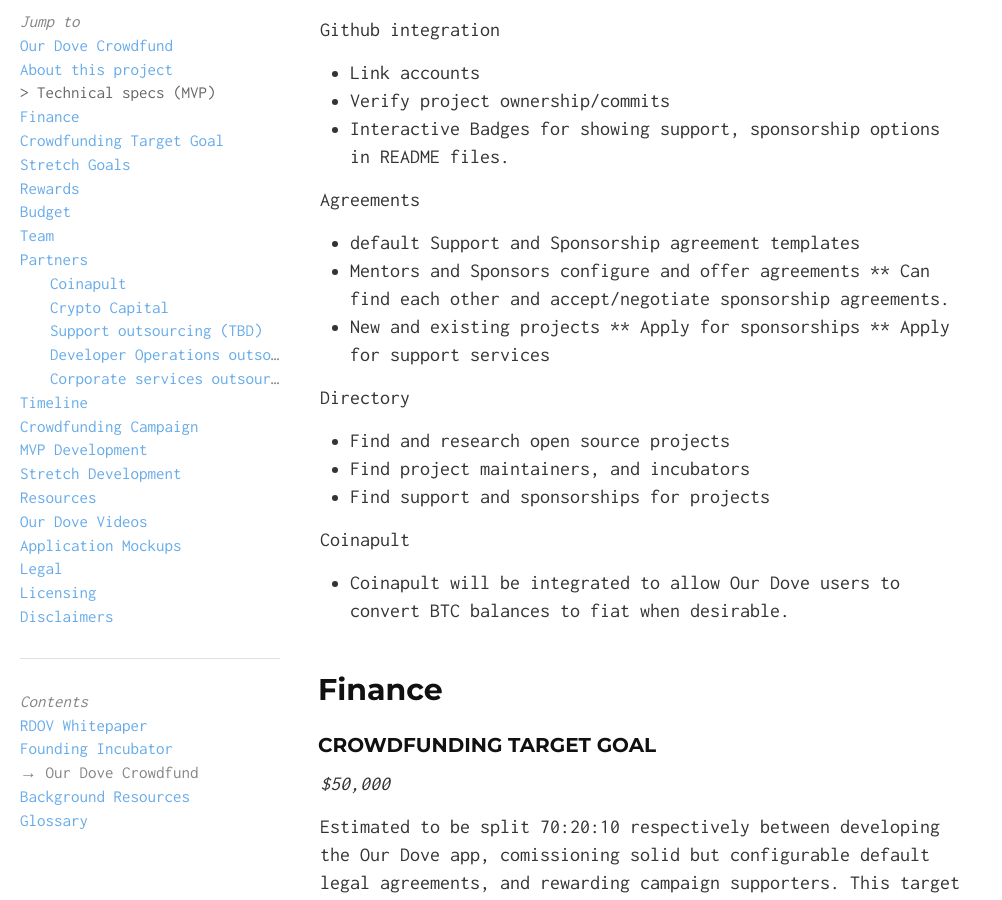
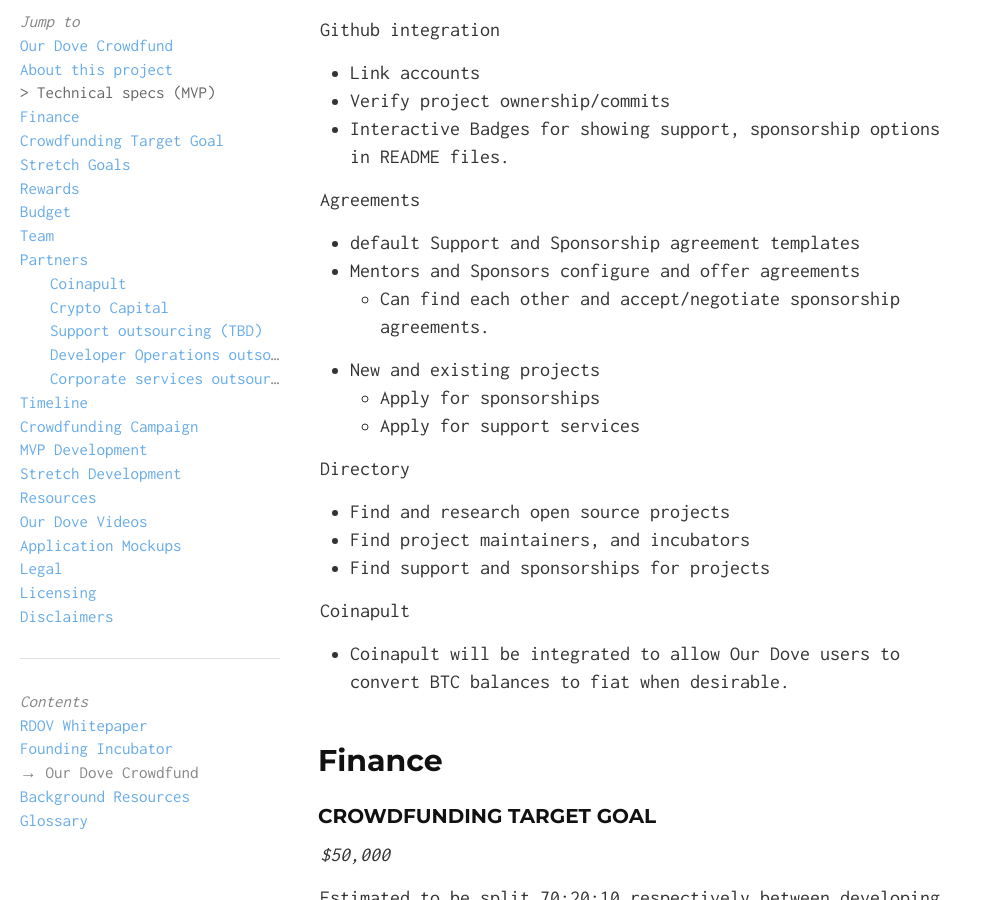
Before and after one commit to rdov/rdov.github.io, a Jekyll site: the page built from Our_Dove_crowdfund.md, in a window 1280 px wide and 900 px high, scrolled down 1493 px. Shown: the whole window, without its empty margins (0-1002 px from the left). Built offline with Jekyll 4.4.1, drawn with Linux system fonts in a browser that asks for light colours; nearby versions of some CDN libraries.

Commit message:
fix nested list

```diff
--- a/Our_Dove_crowdfund.md
+++ b/Our_Dove_crowdfund.md
@@ -52,10 +52,10 @@ Our Dove will be a multisignature bitcoin wallet that lets users link github pro
 
  * default Support and Sponsorship agreement templates
  * Mentors and Sponsors configure and offer agreements
- ** Can find each other and accept/negotiate sponsorship agreements.
+     * Can find each other and accept/negotiate sponsorship agreements.
  * New and existing projects
- ** Apply for sponsorships
- ** Apply for support services
+     * Apply for sponsorships
+     * Apply for support services
 
  Directory
 
```
